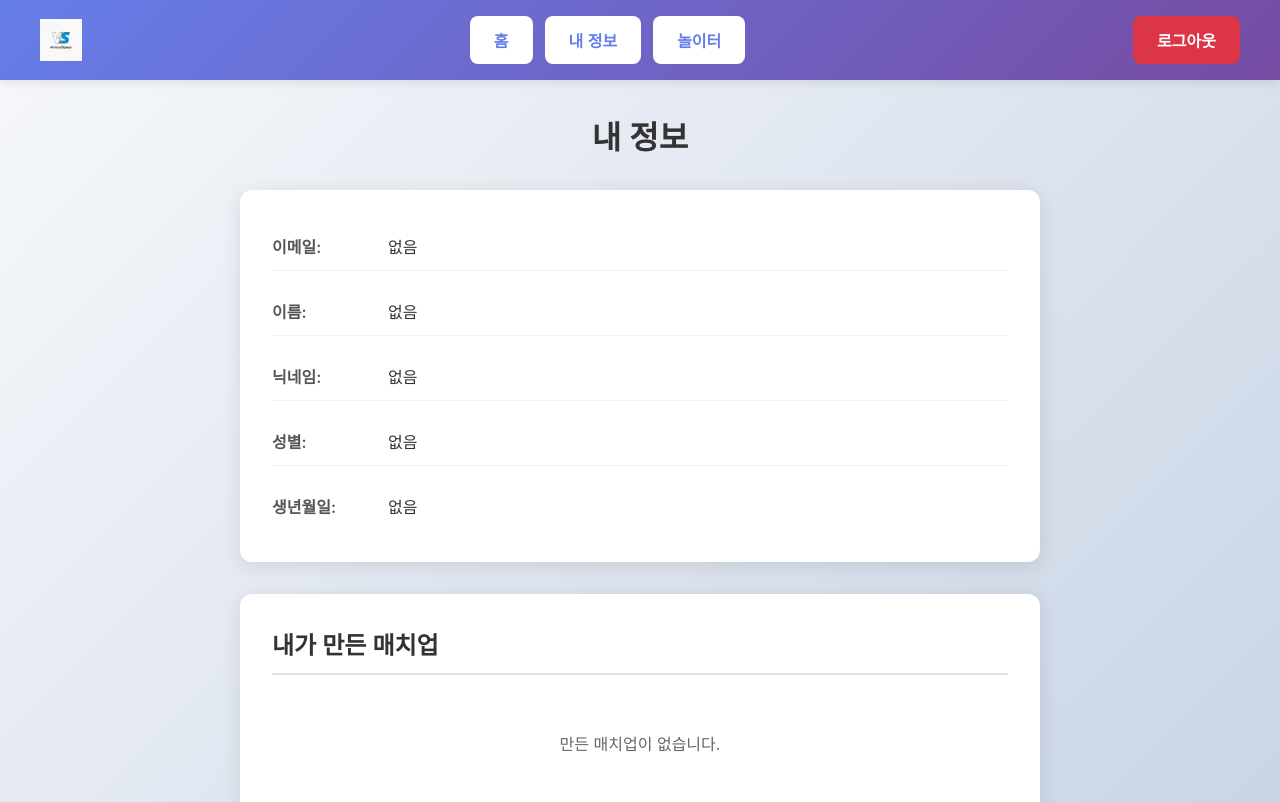
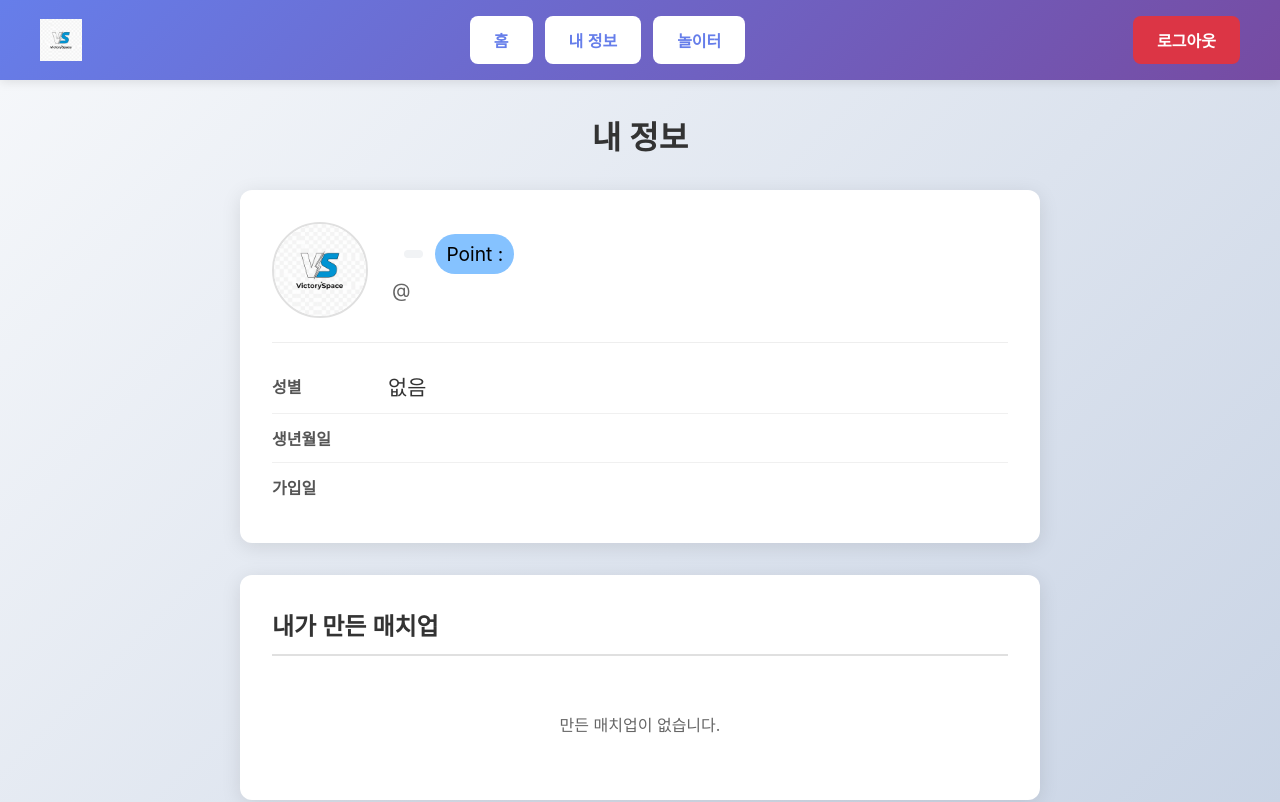
Before and after one commit to MJay1123/VictorySpace, a Vue app in the folder FrontEnd/: page /profile in a window 1280 px wide. Shown: the top 802 px of the page. Built offline with nearby package versions, Linux system fonts and the light colour scheme.

Commit message:
refactor : myInfo 페이지 리팩토링

```diff
--- a/FrontEnd/src/views/ProfileView.vue
+++ b/FrontEnd/src/views/ProfileView.vue
@@ -4,29 +4,39 @@
       <h2 class="page-title">내 정보</h2>
 
       <div class="user-info-card">
+        <div class="profile-header">
+          <img :src="profileImage" class="profile-image" />
+
+          <div class="profile-main">
+            <div class="name-row">
+              <h3 class="user-name">{{ user?.name }}</h3>
+              <span class="grade">
+                {{ user?.gradeSymbol }} {{ user?.gradeName }}
+              </span>
+              <span class="point"> Point :  {{ user?.point }} </span>
+            </div>
+
+            <p class="nickname">@{{ user?.nickname }}</p>
+            <p class="email">{{ user?.email }}</p>
+          </div>
+        </div>
+
         <div class="info-content">
           <div class="info-item">
-            <span class="info-label">이메일:</span>
-            <span class="info-value">{{ user?.email || '없음' }}</span>
-          </div>
-          <div class="info-item">
-            <span class="info-label">이름:</span>
-            <span class="info-value">{{ user?.name || '없음' }}</span>
-          </div>
-          <div class="info-item">
-            <span class="info-label">닉네임:</span>
-            <span class="info-value">{{ user?.nickname || '없음' }}</span>
-          </div>
-          <div class="info-item">
-            <span class="info-label">성별:</span>
+            <span class="info-label">성별</span>
             <span class="info-value">{{ getGenderText(user?.gender) }}</span>
           </div>
           <div class="info-item">
-            <span class="info-label">생년월일:</span>
-            <span class="info-value">{{ user?.birthday || '없음' }}</span>
+            <span class="info-label">생년월일</span>
+            <span class="info-value">{{ user?.birthday }}</span>
+          </div>
+          <div class="info-item">
+            <span class="info-label">가입일</span>
+            <span class="info-value">{{ joinDate }}</span>
           </div>
         </div>
       </div>
+
 
       <!-- 내가 만든 매치업 -->
       <div class="matchup-section">
@@ -34,8 +44,7 @@
         <div v-if="isLoadingCreated" class="loading">로딩 중...</div>
         <div v-else-if="createdVotes.length === 0" class="empty-message">만든 매치업이 없습니다.</div>
         <div v-else class="matchup-list">
-          <div v-for="vote in createdVotes" :key="vote.id" class="matchup-item"
-            @click="goVoteDetail(vote.id)">
+          <div v-for="vote in createdVotes" :key="vote.id" class="matchup-item" @click="goVoteDetail(vote.id)">
             <h4 class="matchup-title">{{ vote.title }}</h4>
             <p class="matchup-preview">{{ truncateContent(vote.content) }}</p>
             <span class="matchup-date">{{ formatDate(vote.createdAt) }}</span>
@@ -49,8 +58,7 @@
         <div v-if="isLoadingChallenged" class="loading">로딩 중...</div>
         <div v-else-if="challengedVotes.length === 0" class="empty-message">참여한 매치업이 없습니다.</div>
         <div v-else class="matchup-list">
-          <div v-for="vote in challengedVotes" :key="vote.id" class="matchup-item"
-            @click="goVoteDetail(vote.id)">
+          <div v-for="vote in challengedVotes" :key="vote.id" class="matchup-item" @click="goVoteDetail(vote.id)">
             <h4 class="matchup-title">{{ vote.title }}</h4>
             <p class="matchup-preview">{{ truncateContent(vote.content) }}</p>
             <span class="matchup-date">{{ formatDate(vote.createdAt) }}</span>
@@ -65,6 +73,8 @@
 import { ref, onMounted, computed } from 'vue'
 import { useRouter } from 'vue-router'
 import voteApi from '../api/voteApi'
+import memberApi from '../api/memberApi'
+import logo2 from '../assets/images/logo2.png'
 
 const router = useRouter()
 
@@ -79,23 +89,50 @@ const getGenderText = (gender) => {
   return genderMap[gender] || '없음'
 }
 
-const user = computed(() => {
+const userId = computed(() => {
+  const raw = localStorage.getItem('userInfo')
+  if (!raw) return null
+
   try {
-    return JSON.parse(localStorage.getItem('userInfo'))
-  } catch (e){
-    console.log("유저 정보 로딩 실패", e)
+    return JSON.parse(raw)?.id ?? null
+  } catch (e) {
+    console.log('유저id 정보 로딩 실패', e)
     return null
   }
 })
 
+const user = ref(null)
 const createdVotes = ref([])
 const challengedVotes = ref([])
 const isLoadingCreated = ref(false)
 const isLoadingChallenged = ref(false)
 
+const fetchUserInfo = async () => {
+  if (!userId.value) return
+
+  try {
+    const res = await memberApi.findById(userId.value)
+    user.value = res.data
+  } catch (e) {
+    console.error('유저 정보 로딩 실패', e)
+  }
+}
+
+const profileImage = computed(() => {
+  return user.value?.profile || logo2
+})
+
+const joinDate = computed(() => {
+  if (!user.value?.createdAt) return ''
+  return new Date(user.value.createdAt).toLocaleDateString('ko-KR')
+})
+
 const fetchCreatedVotes = async () => {
+  if (!userId.value) return
+
+  isLoadingCreated.value = true
   try {
-    const res = await voteApi.findByMemberId(user.value.id)
+    const res = await voteApi.findByMemberId(userId.value)
     createdVotes.value = res.data
   } catch (e) {
     console.error('내가 생성한 매치업 조회 실패', e)
@@ -105,11 +142,11 @@ const fetchCreatedVotes = async () => {
 }
 
 const fetchChallengedVotes = async () => {
-  if (!user.value?.id) return
+  if (!userId.value) return
 
   isLoadingChallenged.value = true
   try {
-    const res = await voteApi.findByChallengerId(user.value.id)
+    const res = await voteApi.findByChallengerId(userId.value)
     challengedVotes.value = res.data
   } catch (e) {
     console.error('내가 참여한 매치업 조회 실패', e)
@@ -134,6 +171,7 @@ const goVoteDetail = (voteId) => {
 }
 
 onMounted(async () => {
+  await fetchUserInfo()
   await fetchCreatedVotes()
   await fetchChallengedVotes()
 })
@@ -144,6 +182,31 @@ onMounted(async () => {
   min-height: calc(100vh - 80px);
   background: linear-gradient(135deg, #f5f7fa 0%, #c3cfe2 100%);
   padding: 2rem;
+}
+
+.profile-header {
+  display: flex;
+  align-items: center;
+  gap: 1.5rem;
+  margin-bottom: 1.5rem;
+}
+
+.profile-image {
+  width: 96px;
+  height: 96px;
+  border-radius: 50%;
+  object-fit: cover;
+  border: 2px solid #e0e0e0;
+}
+
+.profile-main {
+  flex: 1;
+}
+
+.name-row {
+  display: flex;
+  align-items: center;
+  gap: 0.75rem;
 }
 
 .profile-container {
@@ -166,10 +229,40 @@ onMounted(async () => {
   box-shadow: 0 4px 20px rgba(0, 0, 0, 0.1);
 }
 
+.user-name {
+  font-size: 2.4rem;
+  font-weight: 700;
+  margin: 0;
+}
+
+.grade {
+  background: #f1f3f5;
+  padding: 0.25rem 0.6rem;
+  border-radius: 999px;
+  font-size: 1.2rem;
+}
+
+.point {
+  background: #85c2ff;
+  padding: 0.5rem 0.7rem;
+  border-radius: 999px;
+  font-size: 1.2rem;
+}
+
+.nickname {
+  font-size: 1.2rem;
+  margin: 0.25rem 0;
+  color: #666;
+}
+
+.email {
+  font-size: 1.3rem;
+  color: #888;
+}
+
 .info-content {
-  display: flex;
-  flex-direction: column;
-  gap: 1rem;
+  border-top: 1px solid #eee;
+  padding-top: 1rem;
 }
 
 .info-item {
@@ -192,7 +285,7 @@ onMounted(async () => {
 
 .info-value {
   color: #333;
-  font-size: 1rem;
+  font-size: 1.3rem;
 }
 
 .matchup-section {
@@ -257,5 +350,4 @@ onMounted(async () => {
   font-size: 0.85rem;
   color: #999;
 }
-
 </style>
```
